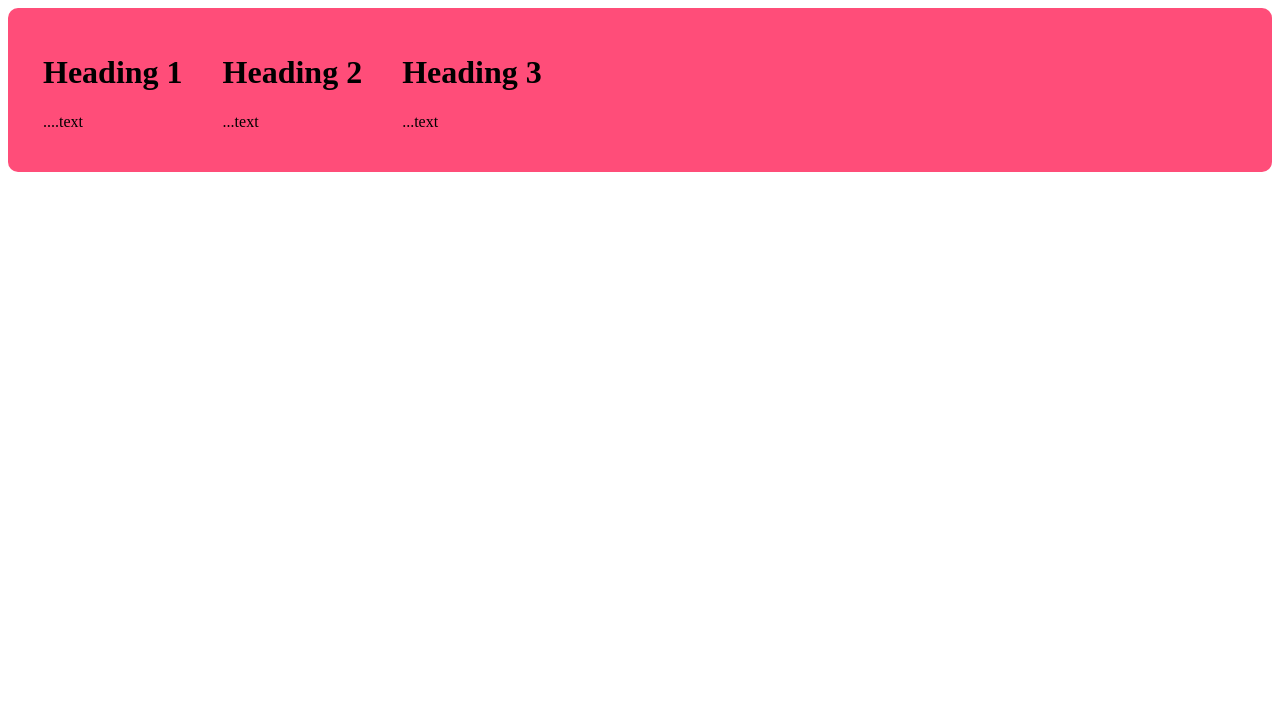
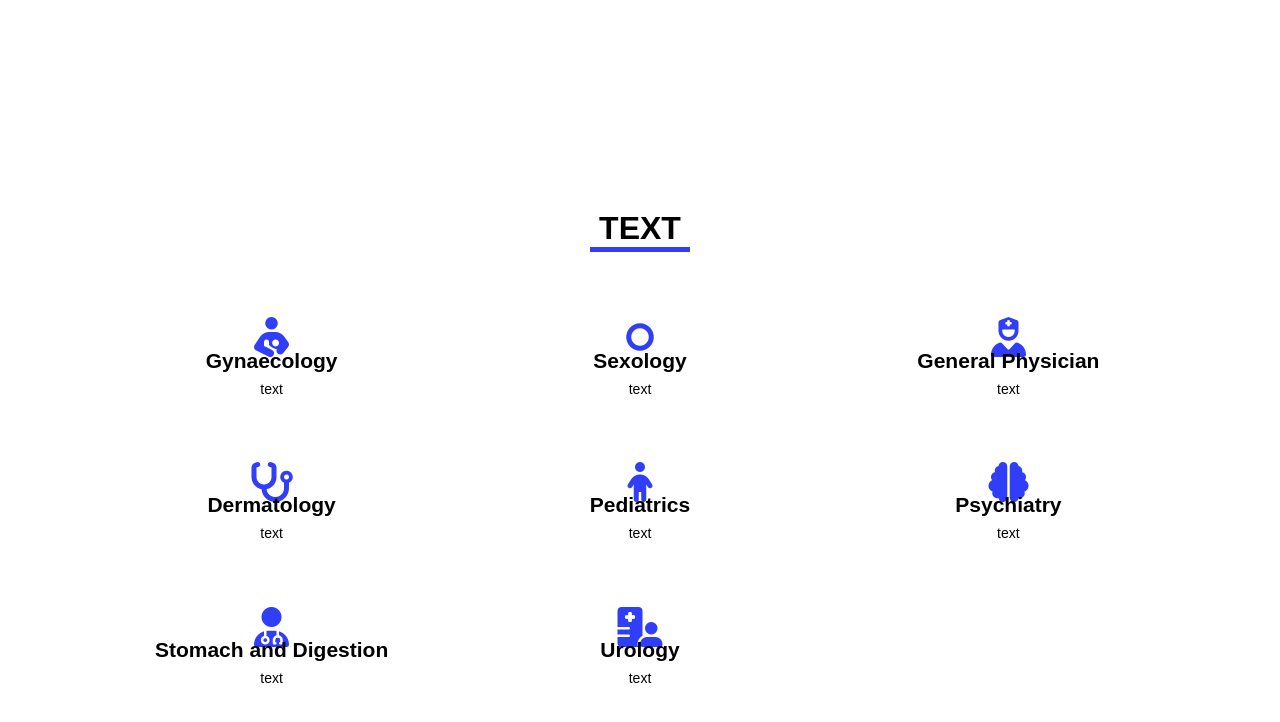
Before and after one commit to RockZoid2080/Healthcare-Problem, a plain HTML site: page webpages/ASfront.html in a window 1280 px wide. Drawn offline with Linux system fonts and the light colour scheme.

Commit message:
not complete

```diff
--- a/CSS/demo.css
+++ b/CSS/demo.css
@@ -1,24 +1,59 @@
+*{
+    margin:0;
+    padding:0;
+    box-sizing:border-box;
+    font-family:'poppins',sans-serif;
+}
 .container{
-    background:#ff4d79;
-    width:auto;
-    height:auto;
-    border-radius:10px;
-    display:flex;
-    flex-direction:raw;
-    gap:10px;
-    padding:20px;
-
+    width:100%;
+    height:100vh;
+    padding: 08%
 }
-.card{
-    background-color: ;
-    width:auto;
-    height:auto;
-    border-radius:10px;
-    padding:5px 15px;
-    border:20px;
+.container h1{
+    text-align: center;
+    padding-top:10%;
+    margin-bottom: 60px;
+    font-weight: 600;
+    position: relative;
 }
-@media screen and (max-width:600px) {
-    .container{
-        flex-direction:column;
-    }
+.container h1::after{
+    content:'';
+    background: #303ef7;
+    width: 100px;
+    height: 5px;
+    position: absolute;
+    bottom: -5px;
+    left: 50%;
+    transform: translateX(-50%);
 }
+.row{
+    display: grid;
+    grid-template-columns: repeat(auto-fit, minmax(250px,1fr));
+    grid-gap:30px;;
+}
+.service{
+    text-align: center;
+    padding: 25px 10px;
+    border-radius: 5px;
+    font-size: 14px;
+    cursor: pointer;
+    background: transparent;
+    transition: transform 0.5s, background 0.5s;
+}
+.service i{
+    font-size: 40px;
+    margin-bottom: 10px;
+    color: #303ef7;
+}
+.service h2{
+    font-weight: 600;
+    margin-bottom: 8px;
+}
+.service:hover{
+    background: #303ef7;
+    color: #fff;
+    transform: scale(1.05);
+}
+.service:hover i{
+    color: #fff;
+}
--- a/webpages/ASfront.html
+++ b/webpages/ASfront.html
@@ -3,23 +3,55 @@
 <head>
     <meta charset="UTF-8">
     <meta name="viewport" content="width=device-width, initial-scale=1.0">
-    <title>Document</title>
-    <link rel="stylesheet" href="../CSS/demo.css">
+    <title>Services</title>
+    <link rel="stylesheet" href="/CSS/demo.css">
+    <script src="https://kit.fontawesome.com/b151893bb5.js" crossorigin="anonymous"></script>
 </head>
 <body>
-   <div class="container">
-    <div class="card">
-        <h1>Heading 1</h1>
-        <p>....text</p>
+    <div class="container">
+        <h1>TEXT</h1>
+        <div class="row">
+            <div class="service">
+                <i class="fa-solid fa-person-breastfeeding fa-2xl"></i>
+                <h2>Gynaecology</h2>
+                <p>text</p>
+            </div>
+            <div class="service">
+                <i class="fa-sharp fa-solid fa-genderless fa-2xl"></i>
+                <h2>Sexology</h2>
+                <p>text</p>
+            </div>
+            <div class="service">
+                <i class="fa-solid fa-user-nurse fa-2xl"></i>
+                <h2>General Physician</h2>
+                <p>text</p>
+            </div>
+            <div class="service">
+                <i class="fa-solid fa-stethoscope fa-2xl"></i>
+                <h2>Dermatology</h2>
+                <p>text</p>
+            </div>
+            <div class="service">
+                <i class="fa-solid fa-child fa-2xl"></i>
+                <h2>Pediatrics</h2>
+                <p>text</p>
+            </div>
+            <div class="service">
+                <i class="fa-solid fa-brain fa-2xl"></i>
+                <h2>Psychiatry</h2>
+                <p>text</p>
+            </div>
+            <div class="service">
+                <i class="fa-solid fa-user-doctor fa-2xl"></i>
+                <h2>Stomach and Digestion</h2>
+                <p>text</p>
+            </div>
+            <div class="service">
+                <i class="fa-solid fa-hospital-user fa-2xl"></i>
+                <h2>Urology</h2>
+                <p>text</p>
+            </div>
+        </div>
     </div>
-    <div class="card">
-        <h1>Heading 2</h1>
-        <p>...text</p>
-    </div>
-    <div class="card">
-        <h1>Heading 3</h1>
-        <p>...text</p>
-    </div>
-   </div>
 </body>
 </html>
```
Also changed, not shown: webpages/Video.html (added, +81 -0 lines), webpages/vc.html (line endings or trailing spaces).
